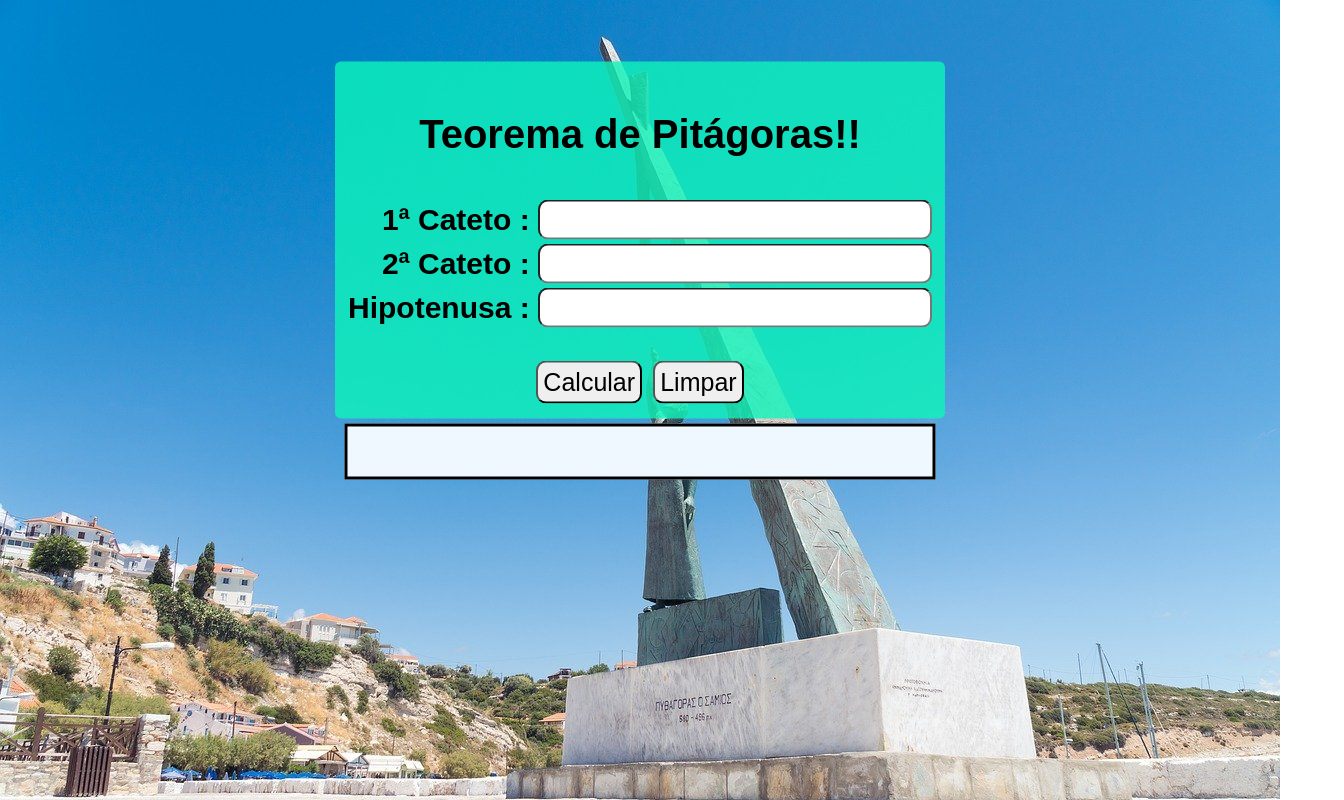
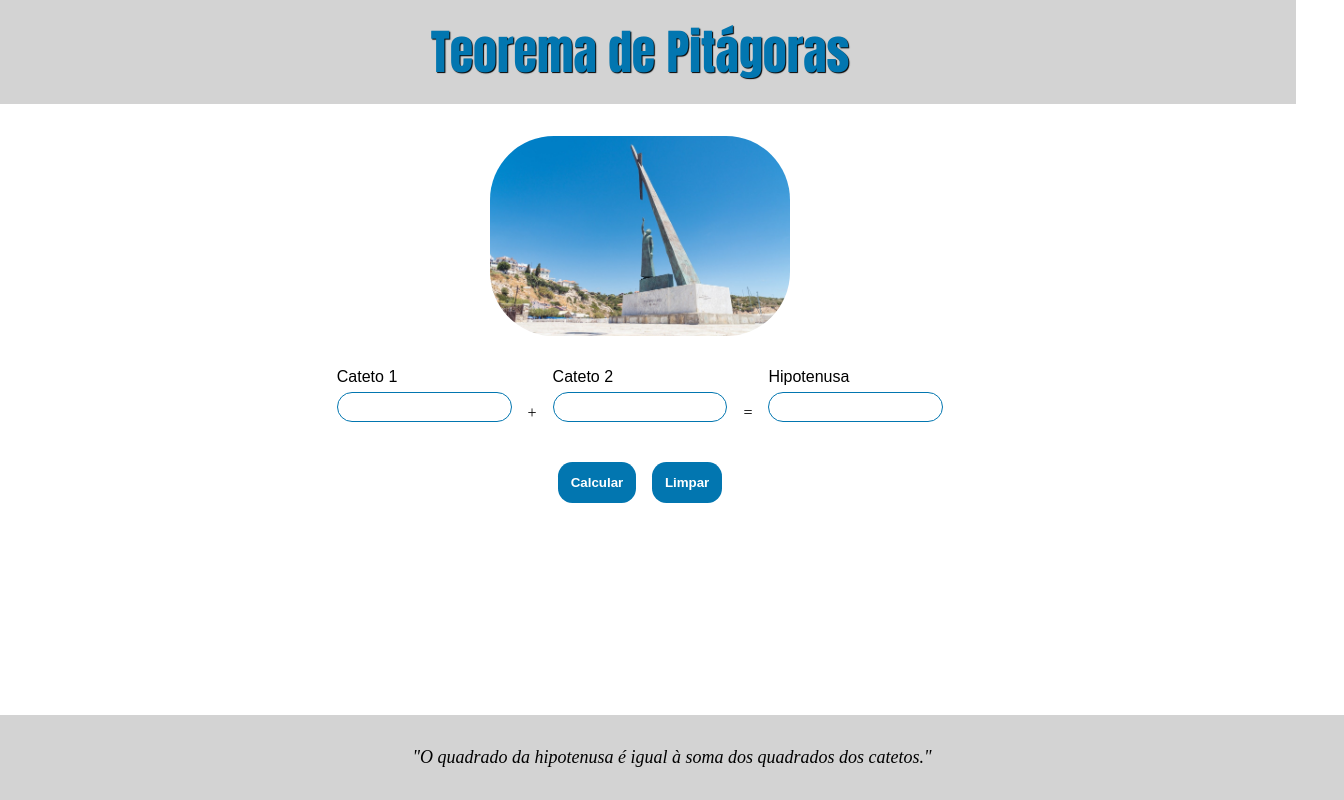
Before and after one commit to leonardomartinsleo/CalculadoraPitagoras, a plain HTML site: page index.html in a window 1280 px wide. Shown: the whole page, 1344 px wide, since content can reach past the window. Drawn offline with Linux system fonts and the light colour scheme.

Commit message:
Calculadora Pitagoras Refatorada

```diff
--- a/index.html
+++ b/index.html
@@ -1,39 +1,56 @@
 <!DOCTYPE html>
 <html lang="pt-br">
-
-<head>
-    <meta charset="UTF-8">
-    <meta http-equiv="X-UA-Compatible" content="IE=edge">
-    <meta name="viewport" content="width=device-width, initial-scale=1.0">
-    <link rel="stylesheet" href="style.css">
+  <head>
+    <meta charset="UTF-8" />
+    <meta http-equiv="X-UA-Compatible" content="IE=edge" />
+    <meta name="viewport" content="width=device-width, initial-scale=1.0" />
+    <link rel="stylesheet" href="style.css" />
     <title>Pitágoras</title>
-</head>
-
-<body>
-    <div class="valores">
-        <p>Teorema de Pitágoras!!</p>
-        <table>
-            <tr>
-                <td>1ª Cateto : <input id="n1" min='1' type="number"></td>
-            </tr>
-            <tr>
-                <td>2ª Cateto : <input id="n2" min='1' type="number"></td>
-            </tr>
-            <tr>
-                <td>Hipotenusa : <input id="h1" min='1' type="number"></td>
-            </tr>
-        </table>
-        <div class="botoes">
-            <button onclick="calc()" value="calcular">Calcular</button>
-            <button onclick="location.reload()">Limpar</button>
-        <div class="resultados">
-            <span id="res">
-            </span>
+  </head>
+  <body>
+    <header>
+      <h1>Teorema de Pitágoras</h1>
+      <img
+        src="./imagem/statue-3754825_1280.jpg"
+        alt="estatua pitagoras"
+        class="fundo"
+      />
+    </header>
+    <main>
+      <div class="campos">
+        <div class="campo">
+          <span>Cateto 1</span>
+          <input type="number" name="cateto1" id="cateto1" class="valores" />
         </div>
-
+        <span>+</span>
+        <div class="campo">
+          <span>Cateto 2</span>
+          <input type="number" name="cateto2" id="cateto2" class="valores" />
         </div>
+        <span>=</span>
+        <div class="campo">
+          <span>Hipotenusa</span>
+          <input
+            type="number"
+            name="hipotenusa"
+            id="hipotenusa"
+            class="valores"
+          />
+        </div>
+      </div>
+      <div class="botoes">
+        <button onclick="calc()" value="calcular">Calcular</button>
+        <button onclick="limpar()">Limpar</button>
+        <!-- <button onclick="location.reload()">Limpar</button> -->
+      </div>
+    </main>
+    <div class="rodape">
+        <footer>
+          <p>
+            "O quadrado da hipotenusa é igual à soma dos quadrados dos catetos."
+          </p>
+        </footer>
     </div>
     <script type="text/javascript" src="script.js"></script>
-</body>
-
+  </body>
 </html>
--- a/script.js
+++ b/script.js
@@ -1,39 +1,42 @@
+let cateto1 = document.getElementById("cateto1");
+let cateto2 = document.getElementById("cateto2");
+let hipotenusa = document.getElementById("hipotenusa");
+function limpar(){
+  let campos = [cateto1,cateto2,hipotenusa];
+  campos.forEach(campos =>
+    resp(campos,"#0276b0"))
+  cateto1.value = "";
+  cateto2.value = "";
+  hipotenusa.value = "";
+}
+function calc(){
 
-
-
-function calc(){
-    var input = document.getElementById('n1');
-    var cateto1 = input.value;
-    var input = document.getElementById('n2');
-    var cateto2 = input.value;
-    var input = document.getElementById('h1');
-    var hipotenusa = input.value;
-
-    if(hipotenusa==''){
-      var h = Math.sqrt(Math.pow(cateto1,2)+Math.pow(cateto2,2));
+    if(hipotenusa.value==''){
+      var h = Math.sqrt(Math.pow(cateto1.value,2)+Math.pow(cateto2.value,2));
       var a = document.getElementById('res')
-      if(h==0 || h == cateto1 || h== cateto2 ){
+      if(h==0 || h == cateto1.value || h== cateto2.value ){
         alert('Com esses dados não é possível realizar o calculo da relação dos triângulos. Insira os valores corretamente!')
       }else{
-      a.innerHTML = "O valor da Hipotenusa é " + h.toFixed(2) + "!"
+      hipotenusa.value = h.toFixed(2);
+      resp(hipotenusa,"green")
       }
 
-    }else if(cateto1==''){
-        var h = Math.sqrt(Math.pow(hipotenusa,2)-Math.pow(cateto2,2))
-        var a = document.getElementById('res')
-        if(h==0 || h == cateto2 || h == hipotenusa ){
+    }else if(cateto1.value ==''){
+        var h = Math.sqrt(Math.pow(hipotenusa.value,2)-Math.pow(cateto2.value,2))
+        if(h==0 || h == cateto2.value || h == hipotenusa.value ){
             alert('Com esses dados não é possível realizar o calculo da relação dos triângulos. Insira os valores corretamente!')
           }else{
-        a.innerHTML = "O valor do 1° Cateto é " + h + "."
+        cateto1.value = h
+        resp(cateto1,"green")
     }
 
-    }else if(cateto2==''){
-        var h = Math.sqrt(Math.pow(hipotenusa,2)-Math.pow(cateto1,2))
-        var a = document.getElementById('res')
+    }else if(cateto2.value ==''){
+        var h = Math.sqrt(Math.pow(hipotenusa.value,2)-Math.pow(cateto1.value,2))
         if(h==0 ){
             alert('Com esses dados não é possível realizar o calculo da relação dos triângulos. Insira os valores corretamente!')
           }else{
-        a.innerHTML = "O valor do 2° Cateto é " + h + "!"
+        cateto2.value =h
+        resp(cateto2,"green")
     }
 
     }else{
@@ -41,3 +44,6 @@ function calc(){
     }
 
 }
+function resp(field,color){
+    field.style.borderColor = color;
+}
--- /dev/null
+++ b/style.scss
@@ -0,0 +1,142 @@
+*{
+    margin: 0;
+    padding: 0;
+}
+body{
+    width: 100%;
+    height: 100%;
+}
+header{
+    display: flex;
+    flex-direction: column;
+    align-items: center;
+    gap: 2rem;
+    img{
+        border-radius: 4rem;
+        max-height: 200px;
+        transition: 0.5s;
+        &:hover{
+            transform: scale(1.1);
+        }
+    }
+    h1{
+        background-color: lightgray;
+        width: 100%;
+        font-family: Impact, Haettenschweiler, 'Arial Narrow Bold', sans-serif;
+        font-weight: 200;
+        color: rgba($color: #0276b0, $alpha: 1.0);
+        text-shadow: 1px 1px 1px rgb(0, 0, 0);
+        text-align: center;
+        padding: 1rem;
+        font-size: 3rem;
+
+    }
+
+
+}
+main{
+    display: flex;
+    flex-direction: column;
+    align-items: center;
+    justify-content: center;
+    gap: 2.5rem;
+    padding: 2rem;
+}
+.valores{
+    display: flex;
+    flex-direction: column;
+    justify-content: center;
+    align-items: center;
+}
+.campo{
+    display: flex;
+    flex-direction: column;
+    justify-content: center;
+    align-items: left;
+    gap: 0.4rem;
+    font-family: Arial, Helvetica, sans-serif;
+    input{
+        border: 1px solid;
+        border-color: #0276b0;
+        border-radius: 2rem;
+        width: 10rem;
+        padding: 0.4rem;
+        outline:none;
+    }
+}
+.campos{
+    display: flex;
+    flex-direction: row;
+    align-items: flex-end;
+    gap: 1rem;
+}
+.botoes{
+    display: flex;
+    gap: 1rem;
+    button{
+        background-color: #0276b0;
+        color: white;
+        border: none;
+        border-radius: 0.9rem;
+        padding: 0.8rem;
+        transition: 0.5s;
+        font-weight: bold;
+        &:hover{
+            opacity: 0.7;
+        }
+        &:active{
+            transform: scale(0.9);
+        }
+    }
+}
+input[type=number]::-webkit-inner-spin-button,
+input[type=number]::-webkit-outer-spin-button {
+    -webkit-appearance: none;
+    -moz-appearance: none;
+    appearance: none;
+}
+.rodape{
+    position: absolute;
+    bottom:0;
+    width: 100%;
+}
+footer{
+    position: relative;
+    bottom: 0;
+    padding: 2rem;
+    display: flex;
+    justify-content: center;
+    background-color: lightgray;
+    width: 100%;
+    p{
+        font-size: large;
+        font-style: italic;
+        display: flex;
+        text-align: center;
+        justify-content: center;
+        align-items: center;
+    }
+}
+//responsividade
+
+@media screen and(max-width: 850px) {
+    .campos{
+        display: flex;
+        flex-direction: column;
+        align-items: center;
+    }
+    .rodape{
+        display: none;
+    }
+    header{
+        h1{
+            font-size: 2.5rem;
+        }
+    }
+
+}
+@media screen and(max-height: 600px) {
+    .rodape{
+        display: none;
+    }
+}
```
Also changed, not shown: style.css, 1 other file.
